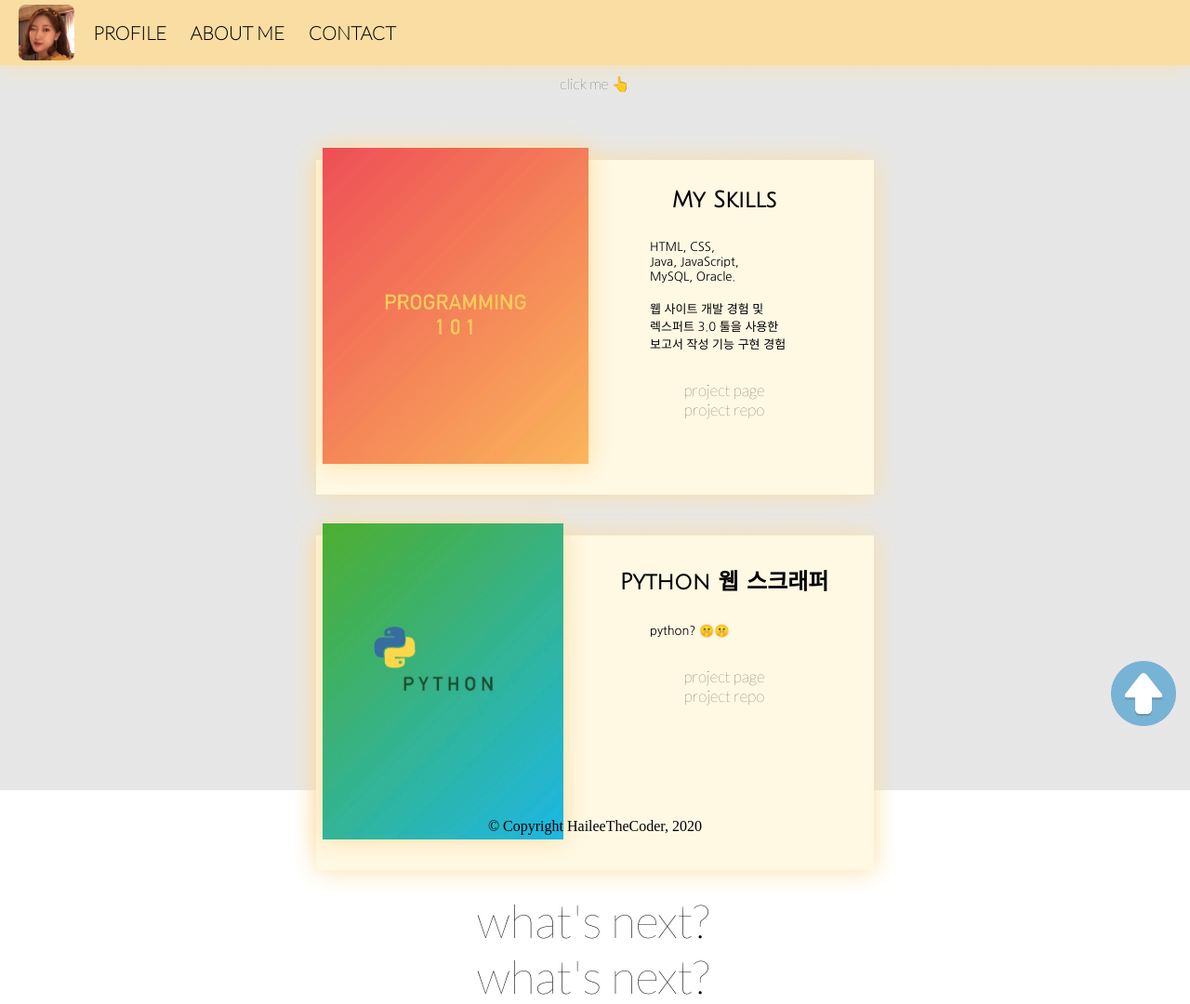
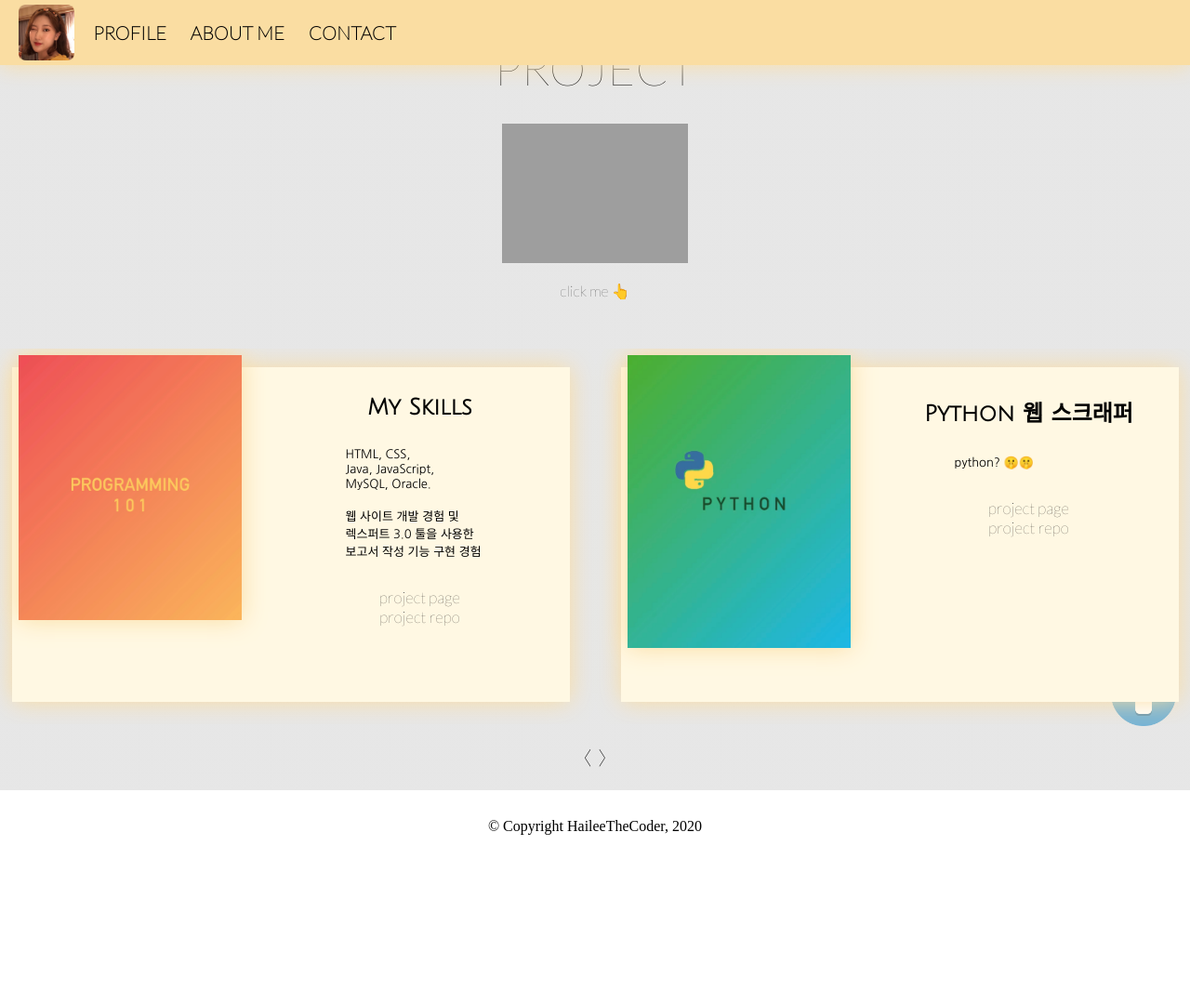
Before and after one commit to haileeCoder/profile, a plain HTML site: page myWork/portfolio.html in a window 1280 px wide. Shown: the whole page at 93% size. After the commit the page ends 928 px from the top, so only its background shows below. Drawn offline with nearby package versions, Linux system fonts and the light colour scheme; the site is published under a folder, as on GitHub Pages, so addresses that start at the root find nothing.

Commit message:
[Hailee] modify path problems
- added relative path

```diff
--- a/myWork/portfolio.html
+++ b/myWork/portfolio.html
@@ -10,9 +10,9 @@
 <link href="https://fonts.googleapis.com/css2?family=Julius+Sans+One&family=Lato:wght@100&family=Nanum+Gothic&family=Source+Code+Pro:wght@200;600&display=swap" rel="stylesheet">
 <!--
 <script src="//code.jquery.com/jquery-1.11.0.min.js"></script> -->
-<link rel="stylesheet" href="/assets/owl.carousel.css">
+<link rel="stylesheet" href="../assets/owl.carousel.css">
 <script src="https://ajax.googleapis.com/ajax/libs/jquery/1.12.4/jquery.min.js"></script>
-<script src="/js/owl.carousel.min.js"></script>
+<script src="../js/owl.carousel.min.js"></script>
 
 
 <script type="text/javascript">
```
